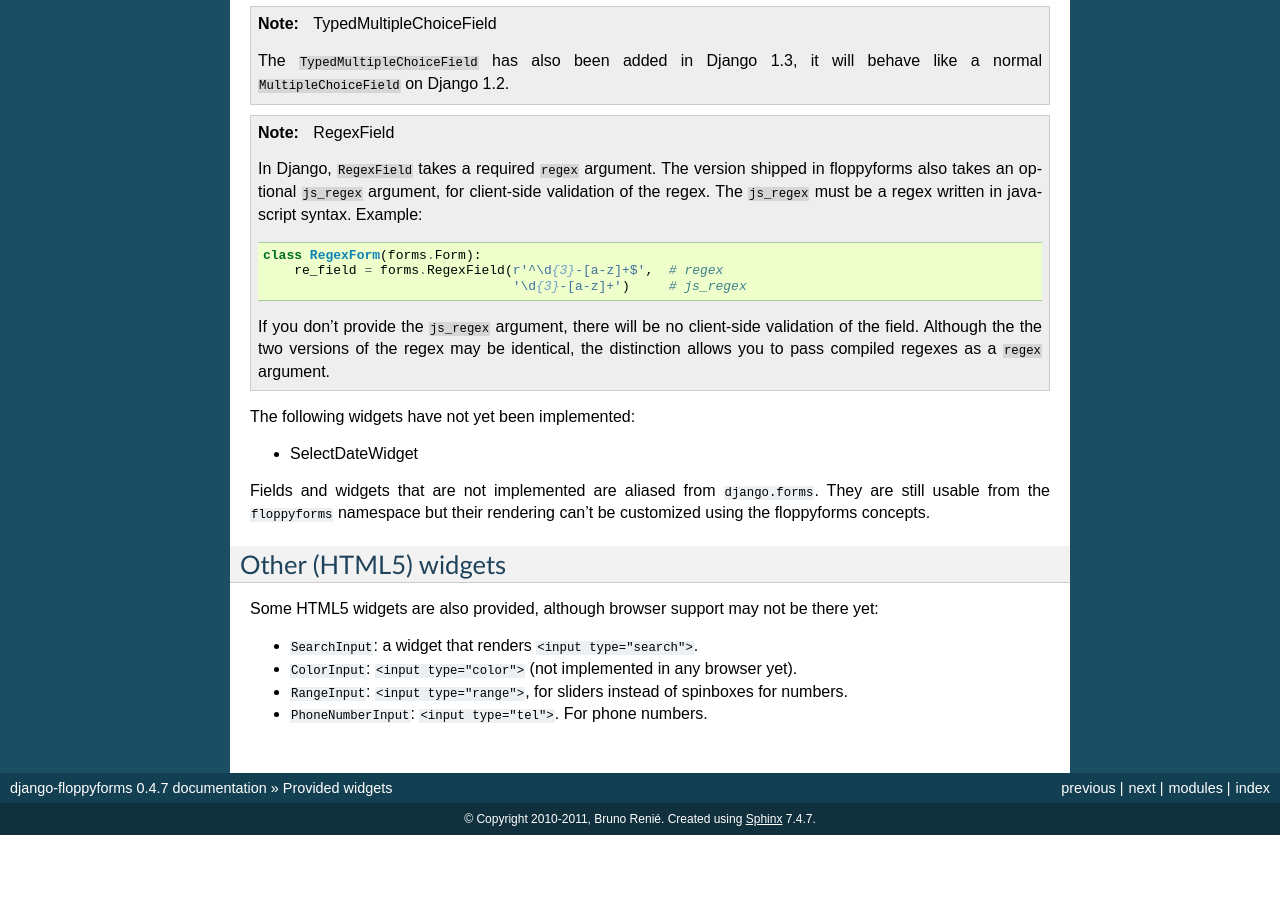
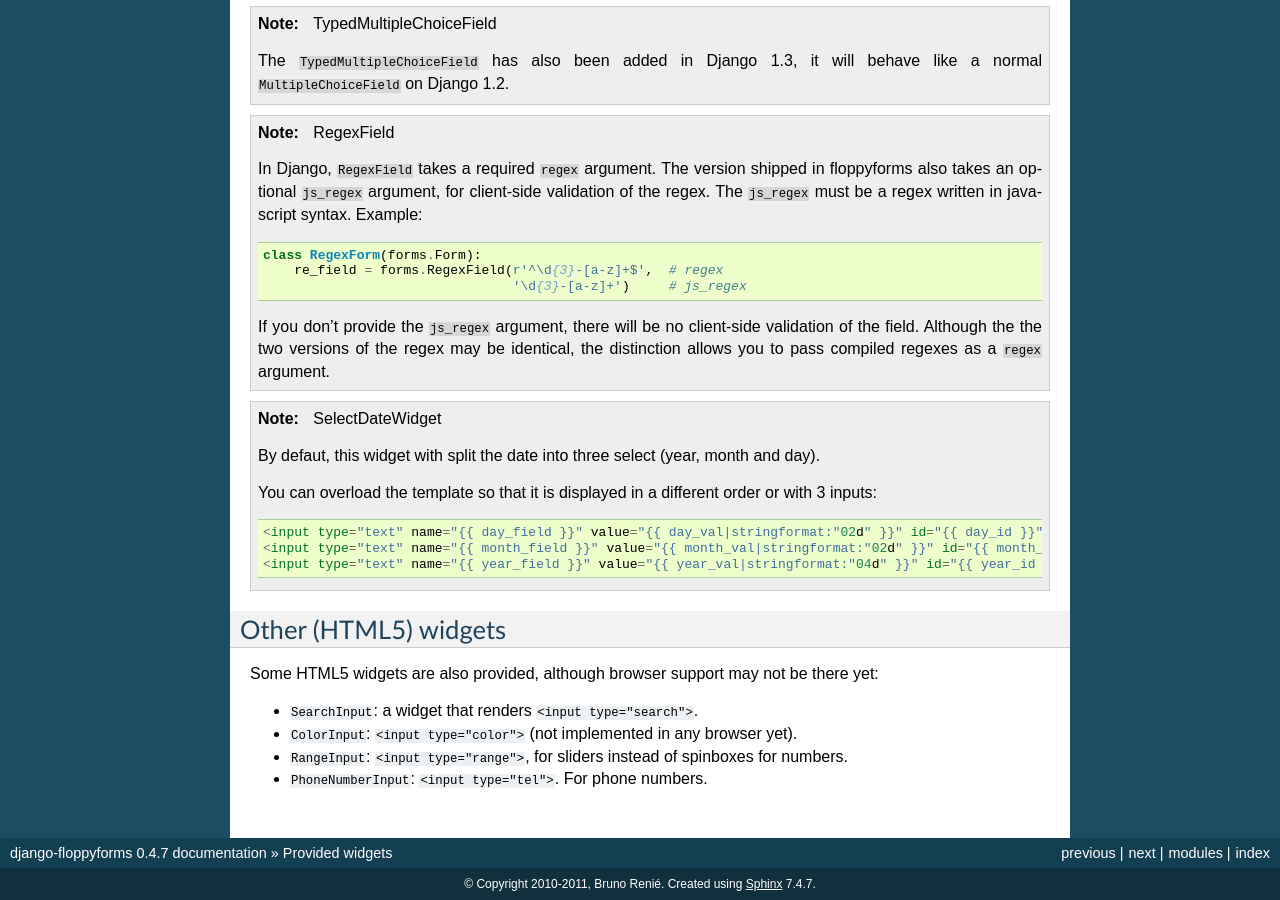
Before and after one commit to jazzband/django-floppyforms, a Sphinx documentation site: the page built from docs/widgets.rst, in a window 1280 px wide and 900 px high, scrolled down 984 px. Built offline with Sphinx 7.4.7, drawn with Linux system fonts in a browser that asks for light colours; before the commit the page ends 1819 px from its top, so only the background shows below that.

Commit message:
Fix the documentation

```diff
--- a/docs/widgets.rst
+++ b/docs/widgets.rst
@@ -72,13 +72,16 @@
     regexes as a ``regex`` argument.
 
 
-The following widgets have not yet been implemented:
+.. note:: SelectDateWidget
 
-* SelectDateWidget
+   By defaut, this widget with split the date into three select (year, month and day).
 
-Fields and widgets that are not implemented are aliased from ``django.forms``.
-They are still usable from the ``floppyforms`` namespace but their rendering
-can't be customized using the floppyforms concepts.
+   You can overload the template so that it is displayed in a different order or with 3 inputs::
+
+       <input type="text" name="{{ day_field }}" value="{{ day_val|stringformat:"02d" }}" id="{{ day_id }}"{% for attr in attrs.items %} {{ attr.0 }}="{{ attr.1 }}"{% endfor %} />
+       <input type="text" name="{{ month_field }}" value="{{ month_val|stringformat:"02d" }}" id="{{ month_id }}"{% for attr in attrs.items %} {{ attr.0 }}="{{ attr.1 }}"{% endfor %}/>
+       <input type="text" name="{{ year_field }}" value="{{ year_val|stringformat:"04d" }}" id="{{ year_id }}"{% for attr in attrs.items %} {{ attr.0 }}="{{ attr.1 }}"{% endfor %}/>
+
 
 
 Other (HTML5) widgets
```
